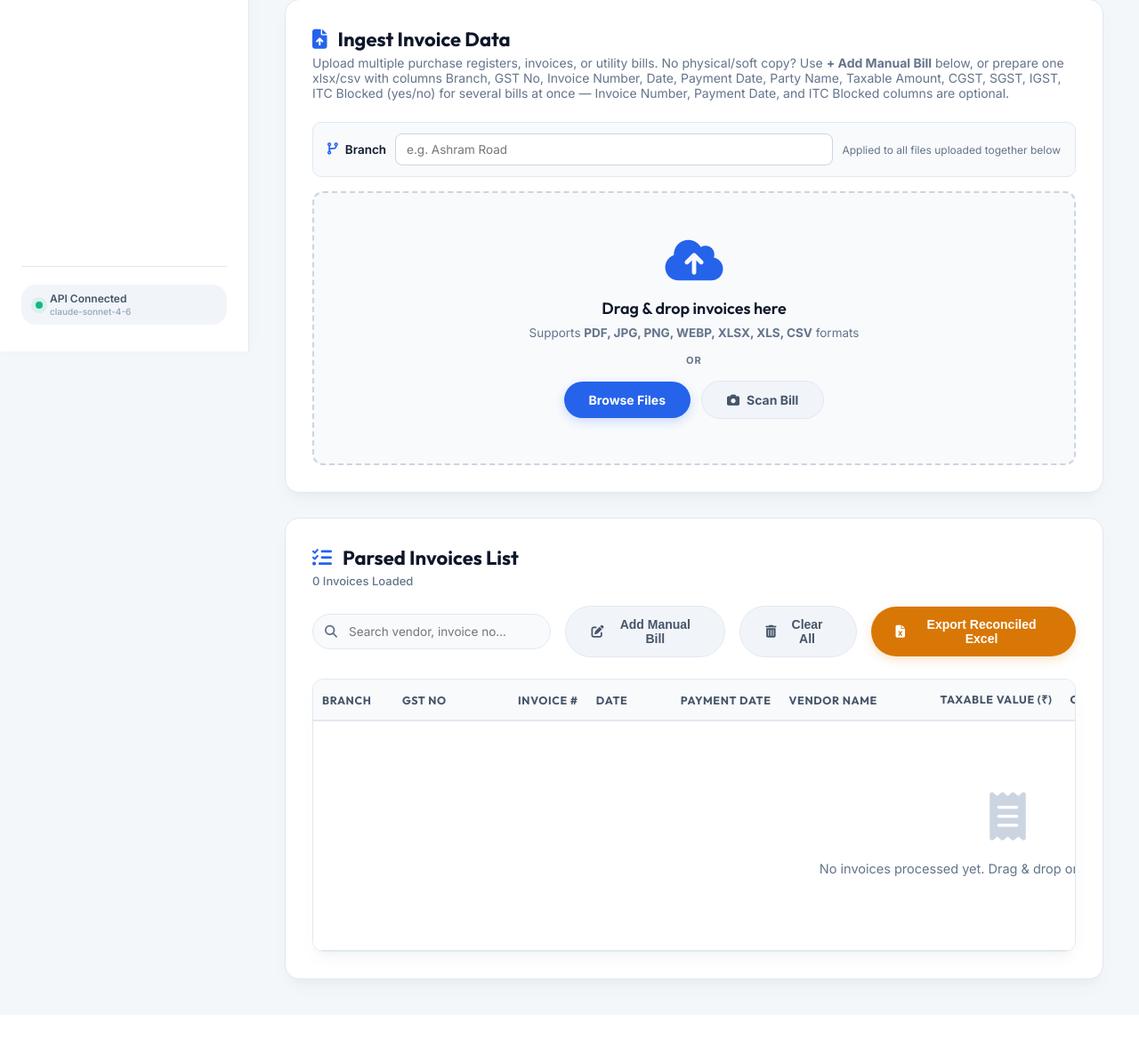
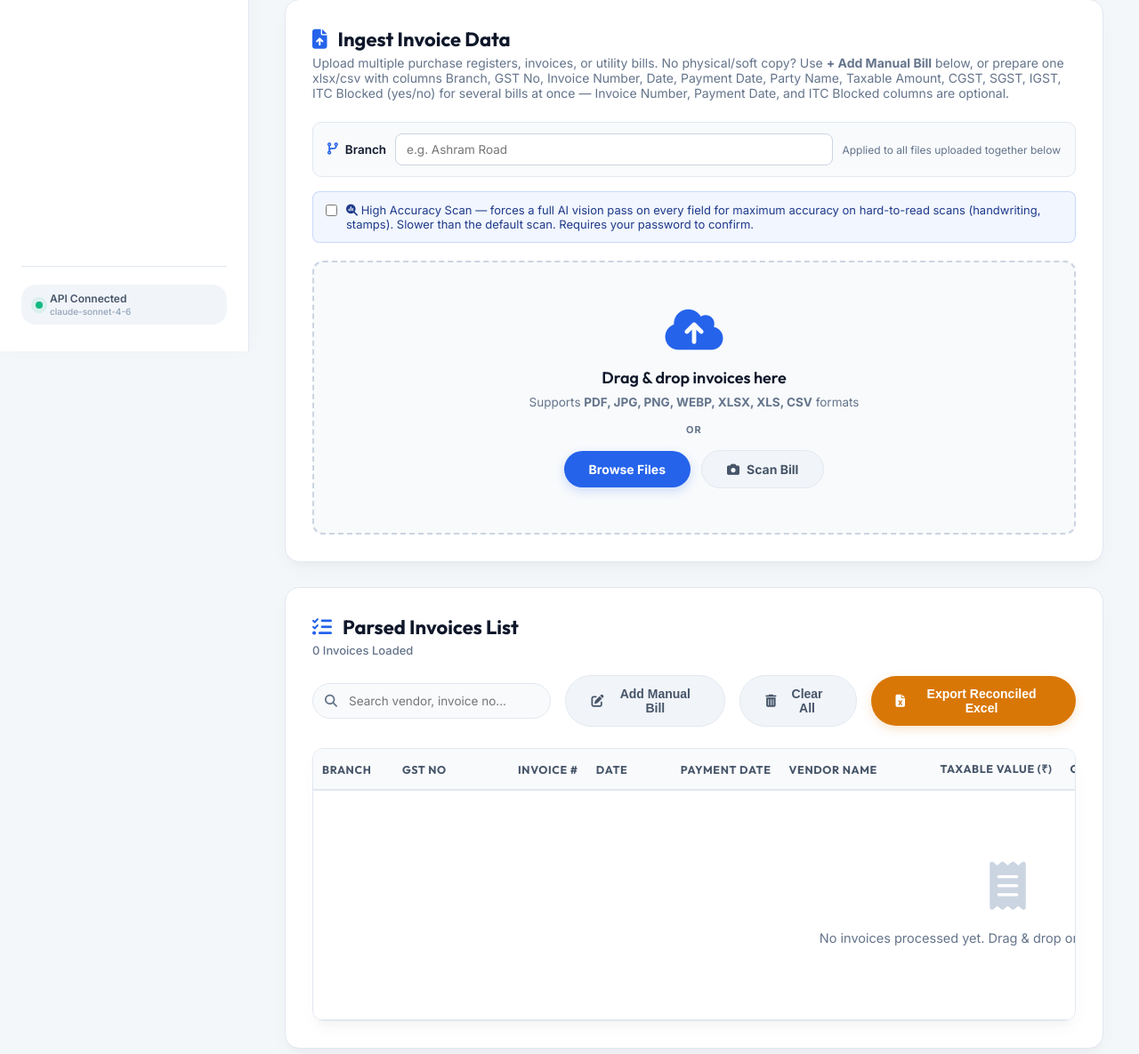
Before and after one commit to jayant1345/Gst_calculation, a Flask app: page / in a window 1280 px wide. Shown: the part 405-1590 px from the top of the page at 89% size. Before the commit the page ends 1521 px from the top, so only its background shows below. Run offline with Flask 3, Linux system fonts and the light colour scheme; the visitor is signed in with stand-in values (Sample User, id 1); data that the repository does not hold is empty; some libraries are stand-ins or nearby versions.

Commit message:
Add password-gated High Accuracy Scan (full Opus vision pass)
New checkbox on the upload panel: when enabled, uploading prompts for
the user's own account password (verified server-side against their
password hash, same check as changing password in Settings) before
running. Once confirmed, PDF extraction skips the fast text-based pass
entirely and always uses the high-resolution Opus vision path for
every field, not just gap-filling missing ones -- slower, but the most
accurate option for hard-to-read scans, matching what testing showed
was the strongest combination available.

Backend: process-invoices accepts high_accuracy + confirm_password
form fields; rejects with 403 before touching any files if the
password doesn't match the logged-in user.

Frontend: new password-confirm modal (reusing existing modal styles),
routes all three upload triggers (drag-drop, browse, camera scan)
through it when the toggle is checked, and surfaces a wrong-password
error inline in the modal rather than just marking rows "Failed".

```diff
--- a/app.py
+++ b/app.py
@@ -859,6 +859,23 @@ def process_invoices():
 
     files = request.files.getlist('files[]')
     batch_branch = request.form.get('branch', '').strip()
+    high_accuracy = request.form.get('high_accuracy', '').lower() in ('1', 'true', 'yes')
+
+    if high_accuracy:
+        confirm_password = request.form.get('confirm_password', '')
+        try:
+            conn = get_db_connection()
+            cur = conn.cursor()
+            cur.execute('SELECT password_hash FROM users WHERE id = %s', (user_id,))
+            row = cur.fetchone()
+            cur.close()
+            conn.close()
+        except Exception as e:
+            return jsonify({"error": f"Database connection error: {e}"}), 500
+
+        if not row or not confirm_password or not check_password_hash(row[0], confirm_password):
+            return jsonify({"error": "Incorrect password"}), 403
+
     results = []
 
     for file in files:
@@ -893,7 +910,7 @@ def process_invoices():
                 for page in reader.pages:
                     text += page.extract_text() or ""
 
-                if len(text.strip()) > 100:
+                if not high_accuracy and len(text.strip()) > 100:
                     inv = extract_from_text(text)
                     # Some fields -- a handwritten/rubber-stamped payment date, or a
                     # seller GSTIN rendered as a logo/header image -- live in the scan
@@ -918,6 +935,8 @@ def process_invoices():
                         except Exception as ex:
                             print(f"Vision fallback failed for {filename}: {ex}")
                 else:
+                    # High Accuracy Scan requests a full vision pass on every field
+                    # (not just gap-filling), or there's no usable text layer at all.
                     inv = extract_from_pdf_binary(file_bytes)
                 parsed_list = [inv]
                 store_file_bytes = file_bytes
--- a/static/app.js
+++ b/static/app.js
@@ -35,6 +35,17 @@ document.addEventListener('DOMContentLoaded', () => {
     const mbPreview = document.getElementById('mb-preview');
     const mbRate = document.getElementById('mb-rate');
     const mbCustomRateField = document.getElementById('mb-custom-rate-field');
+
+    // High Accuracy Scan Elements
+    const highAccuracyToggle = document.getElementById('high-accuracy-toggle');
+    const haPasswordOverlay = document.getElementById('ha-password-overlay');
+    const haPasswordForm = document.getElementById('ha-password-form');
+    const haPasswordInput = document.getElementById('ha-password-input');
+    const haPasswordError = document.getElementById('ha-password-error');
+    const haPasswordClose = document.getElementById('ha-password-close');
+    const haPasswordCancel = document.getElementById('ha-password-cancel');
+    const haPasswordConfirmBtn = document.getElementById('ha-password-confirm');
+    let pendingHighAccuracyFiles = null;
 
     // Load saved invoices from PostgreSQL on initial load
     loadInvoices();
@@ -79,7 +90,7 @@ document.addEventListener('DOMContentLoaded', () => {
         const dt = e.dataTransfer;
         const files = dt.files;
         if (files.length > 0) {
-            handleFileUpload(files);
+            triggerUpload(files);
         }
     });
 
@@ -90,24 +101,88 @@ document.addEventListener('DOMContentLoaded', () => {
 
     fileInput.addEventListener('change', () => {
         if (fileInput.files.length > 0) {
-            handleFileUpload(fileInput.files);
+            triggerUpload(fileInput.files);
         }
     });
 
     cameraInput.addEventListener('change', () => {
         if (cameraInput.files.length > 0) {
-            handleFileUpload(cameraInput.files);
+            triggerUpload(cameraInput.files);
         }
         cameraInput.value = '';
     });
 
-    // File Upload handling
-    function handleFileUpload(files) {
+    // Routes uploads through a password-confirm gate when High Accuracy Scan
+    // is enabled (slower, forces a full AI vision pass on every field).
+    function triggerUpload(files) {
+        if (highAccuracyToggle.checked) {
+            pendingHighAccuracyFiles = files;
+            haPasswordInput.value = '';
+            haPasswordError.style.display = 'none';
+            haPasswordOverlay.style.display = 'flex';
+            haPasswordInput.focus();
+        } else {
+            handleFileUpload(files);
+        }
+    }
+
+    function closeHaPasswordModal() {
+        haPasswordOverlay.style.display = 'none';
+        pendingHighAccuracyFiles = null;
+    }
+
+    haPasswordClose.addEventListener('click', closeHaPasswordModal);
+    haPasswordCancel.addEventListener('click', closeHaPasswordModal);
+    haPasswordOverlay.addEventListener('click', (e) => {
+        if (e.target === haPasswordOverlay) closeHaPasswordModal();
+    });
+
+    haPasswordForm.addEventListener('submit', (e) => {
+        e.preventDefault();
+        if (!pendingHighAccuracyFiles) return;
+
+        const password = haPasswordInput.value;
+        const filesToUpload = pendingHighAccuracyFiles;
+
+        haPasswordError.style.display = 'none';
+        haPasswordConfirmBtn.disabled = true;
+        haPasswordConfirmBtn.innerHTML = '<i class="fa-solid fa-spinner fa-spin"></i> Verifying...';
+
+        handleFileUpload(filesToUpload, {
+            highAccuracy: true,
+            password: password,
+            onSuccess: () => {
+                haPasswordConfirmBtn.disabled = false;
+                haPasswordConfirmBtn.innerHTML = '<i class="fa-solid fa-check"></i> Confirm & Scan';
+                closeHaPasswordModal();
+            },
+            onError: (err) => {
+                haPasswordConfirmBtn.disabled = false;
+                haPasswordConfirmBtn.innerHTML = '<i class="fa-solid fa-check"></i> Confirm & Scan';
+                haPasswordError.textContent = err.message || 'Failed to verify password.';
+                haPasswordError.style.display = 'block';
+            }
+        });
+    });
+
+    // File Upload handling. `options.highAccuracy` + `options.password` route
+    // the batch through the slower full-vision scan; `onSuccess`/`onError`
+    // let callers (e.g. the password modal) react without changing the
+    // normal drag-and-drop/browse callers, which don't pass them.
+    function handleFileUpload(files, options = {}) {
         progressContainer.style.display = 'block';
         progressList.innerHTML = '';
 
         const formData = new FormData();
         formData.append('branch', branchInput.value.trim());
+        if (options.highAccuracy) {
+            formData.append('high_accuracy', 'true');
+            formData.append('confirm_password', options.password || '');
+        }
+
+        const statusLabel = options.highAccuracy
+            ? 'High accuracy scanning (this can take a while)...'
+            : 'Extracting & saving...';
 
         Array.from(files).forEach((file, index) => {
             formData.append('files[]', file);
@@ -121,7 +196,7 @@ document.addEventListener('DOMContentLoaded', () => {
                     <span class="progress-filename">${file.name}</span>
                 </div>
                 <span class="progress-status" id="upload-status-${index}">
-                    <i class="fa-solid fa-spinner fa-spin"></i> Extracting & saving...
+                    <i class="fa-solid fa-spinner fa-spin"></i> ${statusLabel}
                 </span>
             `;
             progressList.appendChild(progressItem);
@@ -133,7 +208,11 @@ document.addEventListener('DOMContentLoaded', () => {
             body: formData
         })
         .then(response => {
-            if (!response.ok) throw new Error('Failed to process documents');
+            if (!response.ok) {
+                return response.json().catch(() => ({})).then(errData => {
+                    throw new Error(errData.error || 'Failed to process documents');
+                });
+            }
             return response.json();
         })
         .then(data => {
@@ -158,6 +237,8 @@ document.addEventListener('DOMContentLoaded', () => {
             setTimeout(() => {
                 progressContainer.style.display = 'none';
             }, 3000);
+
+            if (options.onSuccess) options.onSuccess();
         })
         .catch(error => {
             console.error('Error uploading invoices:', error);
@@ -168,6 +249,8 @@ document.addEventListener('DOMContentLoaded', () => {
                     statusSpan.innerHTML = '<i class="fa-solid fa-circle-xmark"></i> Failed';
                 }
             });
+
+            if (options.onError) options.onError(error);
         });
     }
 
--- a/static/style.css
+++ b/static/style.css
@@ -1021,6 +1021,23 @@ body {
     overflow-y: auto;
 }
 
+.modal-card-small {
+    max-width: 420px;
+}
+
+.ha-password-hint {
+    font-size: 13px;
+    color: var(--text-muted);
+    line-height: 1.5;
+    margin-bottom: 16px;
+}
+
+.ha-password-error {
+    color: var(--accent-red);
+    font-size: 13px;
+    margin-top: 10px;
+}
+
 .modal-header {
     display: flex;
     align-items: center;
@@ -1104,6 +1121,14 @@ body {
     cursor: pointer;
 }
 
+.checkbox-field.high-accuracy-toggle {
+    background: rgba(37, 99, 235, 0.06);
+    border-color: rgba(37, 99, 235, 0.2);
+    color: #1e3a8a;
+    margin-top: 0;
+    margin-bottom: 20px;
+}
+
 .checkbox-field input[type="checkbox"] {
     margin-top: 2px;
     flex-shrink: 0;
--- a/templates/index.html
+++ b/templates/index.html
@@ -154,6 +154,11 @@
                     <datalist id="branch-suggestions"></datalist>
                     <span class="branch-input-hint">Applied to all files uploaded together below</span>
                 </div>
+
+                <label class="checkbox-field high-accuracy-toggle">
+                    <input type="checkbox" id="high-accuracy-toggle">
+                    <span><i class="fa-solid fa-magnifying-glass-chart"></i> High Accuracy Scan &mdash; forces a full AI vision pass on every field for maximum accuracy on hard-to-read scans (handwriting, stamps). Slower than the default scan. Requires your password to confirm.</span>
+                </label>
 
                 <div class="drop-zone" id="drop-zone">
                     <div class="drop-zone-content">
@@ -363,6 +368,34 @@
         </div>
     </div>
 
+    <!-- High Accuracy Scan Password Confirmation Modal -->
+    <div class="modal-overlay" id="ha-password-overlay" style="display: none;">
+        <div class="modal-card modal-card-small">
+            <div class="modal-header">
+                <h3><i class="fa-solid fa-magnifying-glass-chart"></i> Confirm High Accuracy Scan</h3>
+                <button type="button" class="modal-close" id="ha-password-close" aria-label="Close">
+                    <i class="fa-solid fa-xmark"></i>
+                </button>
+            </div>
+
+            <form id="ha-password-form" class="modal-body">
+                <p class="ha-password-hint">This uses a slower, more thorough AI pass to maximize accuracy on hard-to-read scans. Enter your password to confirm.</p>
+                <div class="form-field">
+                    <label for="ha-password-input">Password</label>
+                    <input type="password" id="ha-password-input" placeholder="Your account password" autocomplete="current-password" required>
+                </div>
+                <p class="ha-password-error" id="ha-password-error" style="display: none;"></p>
+
+                <div class="modal-footer">
+                    <button type="button" class="btn btn-secondary" id="ha-password-cancel">Cancel</button>
+                    <button type="submit" class="btn btn-primary" id="ha-password-confirm">
+                        <i class="fa-solid fa-check"></i> Confirm & Scan
+                    </button>
+                </div>
+            </form>
+        </div>
+    </div>
+
     <script>window.IS_ADMIN = {{ 'true' if is_admin else 'false' }};</script>
     <script src="/static/nav.js"></script>
     <script src="/static/app.js"></script>
```
